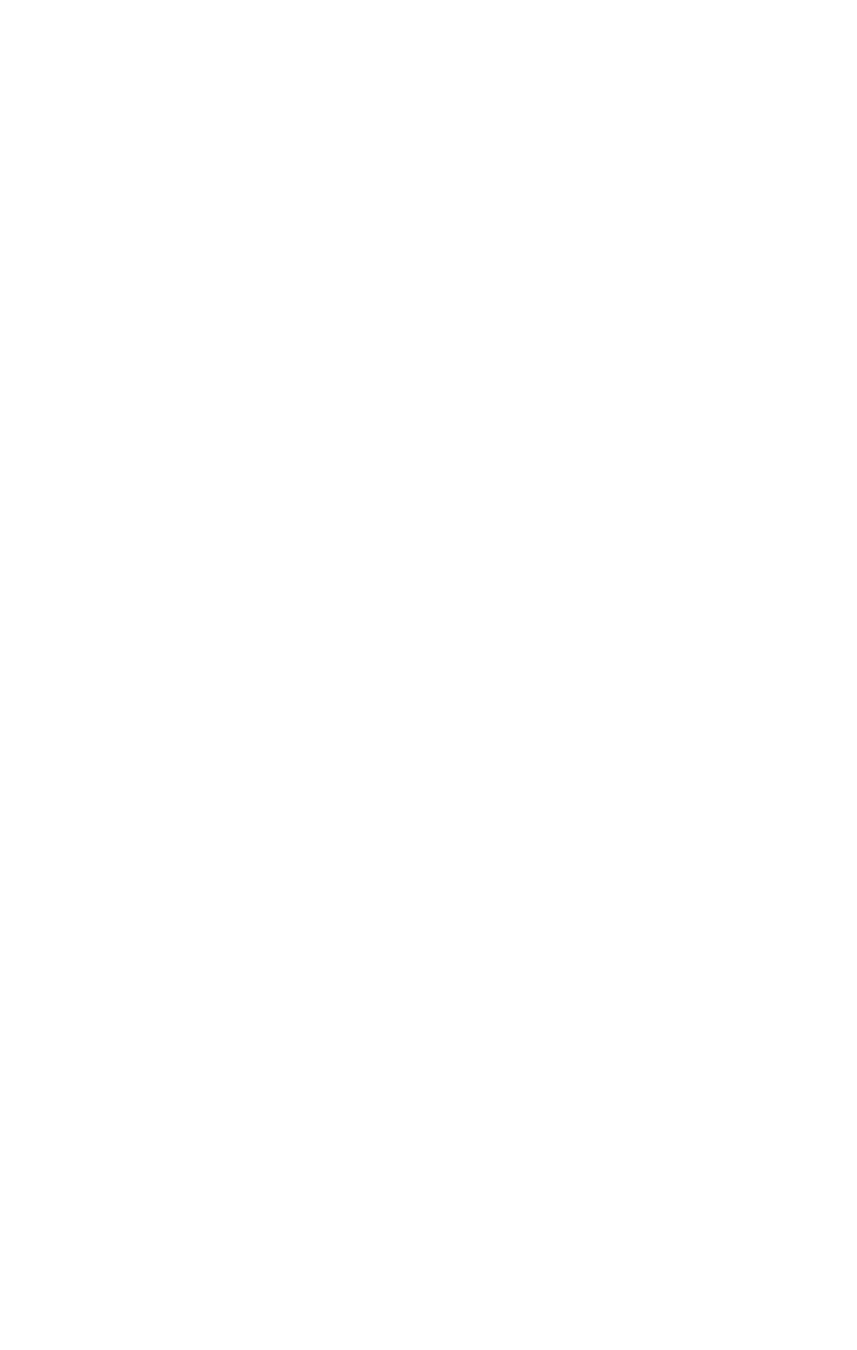
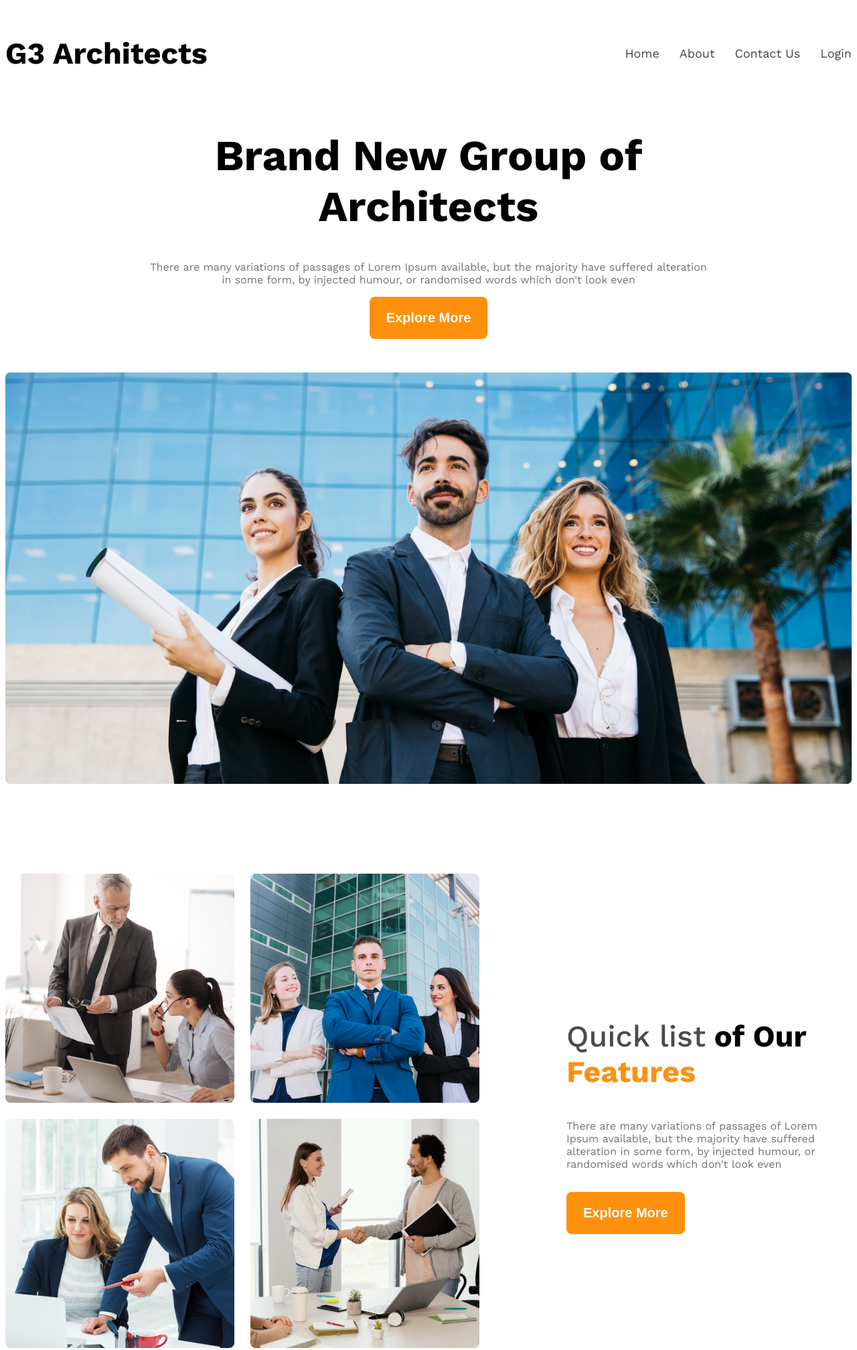
Before and after one commit to forhad823/g3-architect-website, a plain HTML site: page index.html in a window 1280 px wide. Shown: the whole page at 67% size. Before the commit the page ends 800 px from the top, so only its background shows below. Drawn offline with nearby package versions, Linux system fonts and the light colour scheme.

Commit message:
my second commit

```diff
--- a/index.html
+++ b/index.html
@@ -6,10 +6,63 @@
     <title>G3 Architects</title>
     <link rel="stylesheet" href="styles/architect.css" />
   </head>
-  <body>
-    <header></header>
+  <body class="work-sans-font">
+    <header class="bg-light">
+      <div class="navbar display-flex">
+        <h3 class="brand">G3 Architects</h3>
+        <ul class="nav-links display-flex">
+          <li class="nav-item">
+            <a href="" class="nav-link text-gray">Home</a>
+          </li>
+          <li class="nav-item">
+            <a href="" class="nav-link text-gray">About</a>
+          </li>
+          <li class="nav-item">
+            <a href="" class="nav-link text-gray">Contact Us</a>
+          </li>
+          <li class="nav-item">
+            <a href="" class="nav-link text-gray">Login</a>
+          </li>
+        </ul>
+      </div>
+      <div class="banner">
+        <div class="banner-content">
+          <h1 class="banner-title">Brand New Group of Architects</h1>
+          <p class="banner-description text-light-gray">
+            There are many variations of passages of Lorem Ipsum available, but
+            the majority have suffered alteration in some form, by injected
+            humour, or randomised words which don't look even
+          </p>
+          <button class="btn-primary">Explore More</button>
+        </div>
+        <img class="banner-image" src="images/banner.png" alt="" />
+      </div>
+    </header>
 
-    <main></main>
+    <main>
+      <section class="teams display-flex">
+        <div class="team-img-container">
+          <img src="images/team1.png" alt="" />
+          <img src="images/team2.png" alt="" />
+          <img src="images/team3.png" alt="" />
+          <img src="images/team4.png" alt="" />
+        </div>
+        <div class="our-features">
+          <h3 class="feature-title">
+            <span style="font-weight: 500; opacity: 70%">Quick list</span>
+            <span style="font-weight: 700"
+              >of Our <span style="color: #ff900e">Features</span></span
+            >
+          </h3>
+          <p class="feature-description text-light-gray">
+            There are many variations of passages of Lorem Ipsum available, but
+            the majority have suffered alteration in some form, by injected
+            humour, or randomised words which don't look even
+          </p>
+          <button class="btn-primary">Explore More</button>
+        </div>
+      </section>
+    </main>
 
     <footer></footer>
   </body>
--- a/styles/architect.css
+++ b/styles/architect.css
@@ -0,0 +1,127 @@
+@import url("https://fonts.googleapis.com/css2?family=Work+Sans:ital,wght@0,100..900;1,100..900&display=swap");
+
+.work-sans-font {
+  font-family: "Work Sans", serif;
+  font-optical-sizing: auto;
+  font-weight: 400;
+  font-style: normal;
+}
+main {
+  max-width: 1440px;
+  margin: 0 auto;
+}
+/* ...............Shared styles........... */
+
+.display-flex {
+  display: flex;
+}
+/* dark-o2 */
+.text-gray {
+  color: rgba(66, 66, 66, 1);
+}
+/* dark-03 */
+.text-light-gray {
+  color: #727272;
+}
+
+.bg-ligth {
+  background-color: rgba(255, 144, 14, 0.1);
+}
+.btn-primary {
+  background-color: #ff900e;
+  padding: 20px 25px; /*1.25rem 1.56rem*/
+  color: white;
+  font-size: 1.25rem;
+  font-weight: 600;
+  border-radius: 8px;
+  border: none;
+}
+
+main > section {
+  margin-top: 130px;
+}
+/*......... header styles...... */
+
+/* .......navbar related styles....... */
+.navbar,
+.banner {
+  max-width: 1440px;
+  margin: 0 auto;
+}
+.navbar {
+  justify-content: space-between;
+  align-items: center;
+}
+.nav-item {
+  list-style: none;
+  /* margin-right: 30px; */
+}
+.nav-links {
+  justify-content: space-between;
+  gap: 30px;
+}
+.nav-link {
+  text-decoration: none;
+  font-size: 1.125rem;
+}
+.brand {
+  font-weight: 700;
+  font-size: 2.81rem;
+}
+/* ..........banner-related-styles....... */
+.banner-title {
+  font-weight: 700;
+  font-size: 4rem;
+}
+.banner-content {
+  max-width: 850px;
+  margin: 0 auto;
+  text-align: center;
+  margin-bottom: 3.125rem;
+}
+.banner-image {
+  width: 100%;
+}
+/* teams and feature related styles */
+.teams {
+  align-items: center;
+}
+.team-img-container {
+  display: grid;
+  grid-template-columns: repeat(2, 1fr);
+  gap: 24px;
+}
+.our-features {
+  margin-left: 130px;
+  max-width: 530px;
+}
+.feature-title {
+  font-size: 2.81rem;
+}
+.feature-description {
+  margin-bottom: 32px;
+}
+/* ........responsive media query for header section..... */
+
+@media screen and (max-width: 576px) {
+  .navbar,
+  .nav-links,
+  .teams {
+    flex-direction: column;
+  }
+  .team-img-container {
+    grid-template-columns: repeat(1, 1fr);
+  }
+  .our-features {
+    margin-left: 20px;
+  }
+}
+/* for medium size devices */
+@media screen and (min-width: 576px) and (max-width: 992px) {
+  .teams {
+    flex-direction: column;
+  }
+  .our-features {
+    margin: 30px auto;
+  }
+}
```
